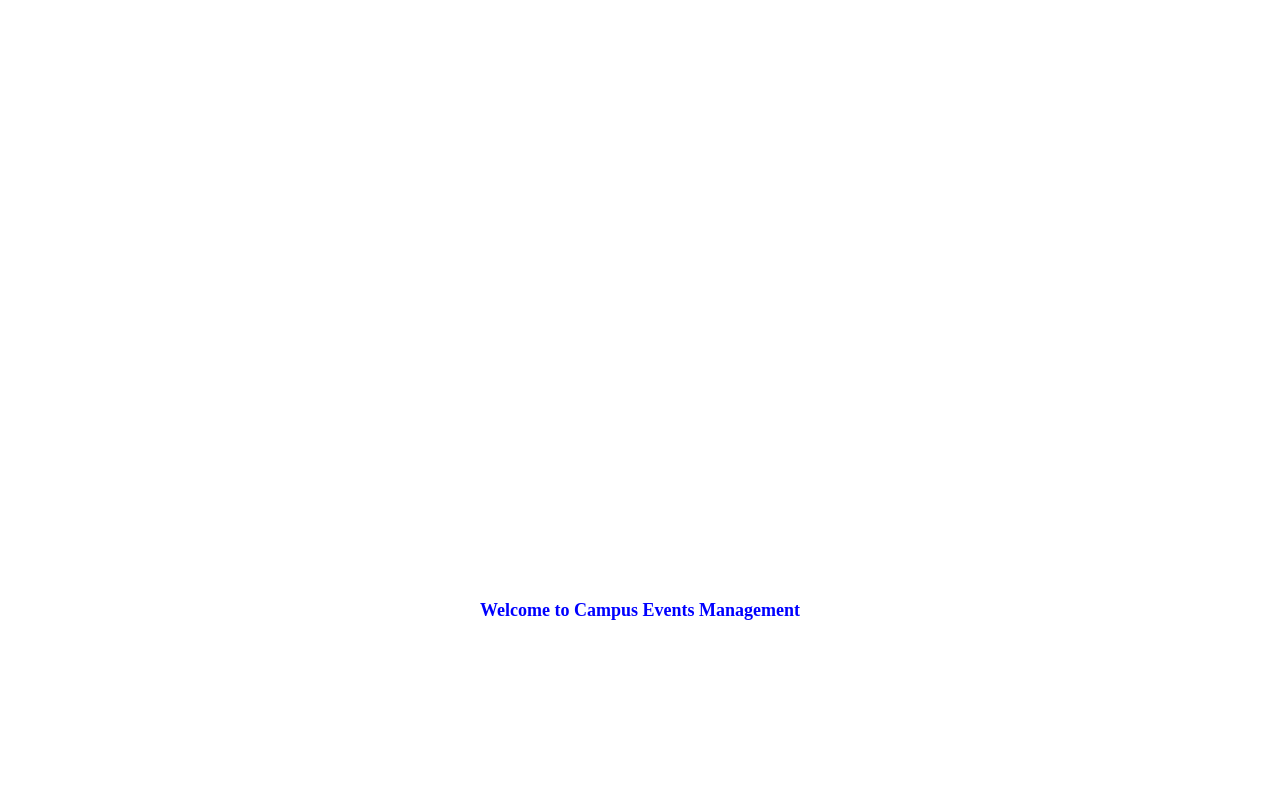
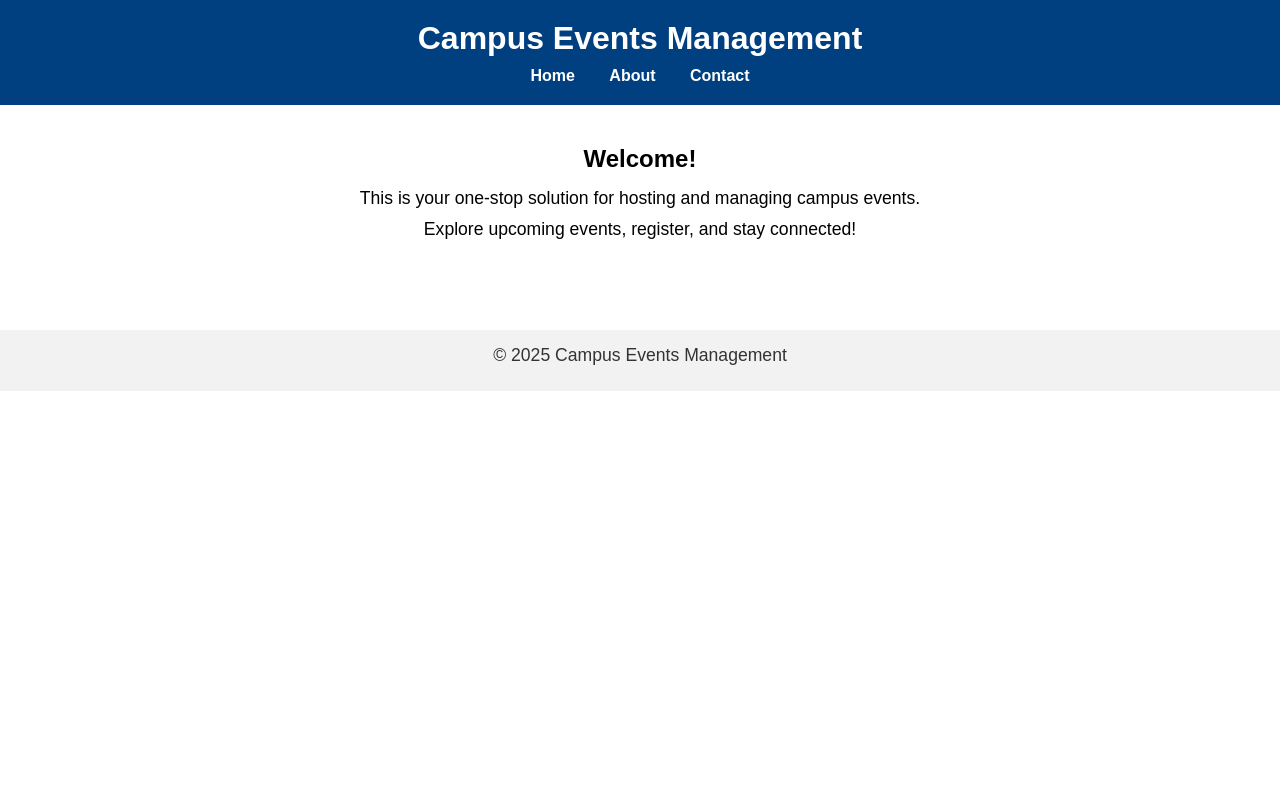
Before and after one commit to Hamza-Tanveer/campus_events_management_website, a website: page src/index.html in a window 1280 px wide. Shown: the top 800 px of the page. Drawn offline with Linux system fonts and the light colour scheme; files that its build step writes are made by us from their sources.

Commit message:
Added my pages

```diff
--- a/src/index.html
+++ b/src/index.html
@@ -1,13 +1,29 @@
 <!DOCTYPE html>
 <html lang="en">
 <head>
-    <meta charset="UTF-8">
-    <meta name="viewport" content="width=device-width, initial-scale=1.0">
-    <link rel="stylesheet" href="styles/styles.css">
-    <title>Home</title>
+  <meta charset="UTF-8">
+  <meta name="viewport" content="width=device-width, initial-scale=1.0">
+  <link rel="stylesheet" href="styles.css">
+  <title>Campus Events Management</title>
 </head>
 <body>
-    <h1 class="h1">Welcome to Campus Events Management</h1>
-    <p class="p">This website is your all in one solution for hosting events.</p>
+  <header>
+    <h1>Campus Events Management</h1>
+    <nav>
+      <a href="index.html">Home</a>
+      <a href="about.html">About</a>
+      <a href="contact.html">Contact</a>
+    </nav>
+  </header>
+
+  <main>
+    <h2>Welcome!</h2>
+    <p>This is your one-stop solution for hosting and managing campus events.</p>
+    <p>Explore upcoming events, register, and stay connected!</p>
+  </main>
+
+  <footer>
+    <p>&copy; 2025 Campus Events Management</p>
+  </footer>
 </body>
 </html>
--- /dev/null
+++ b/src/styles/styles.css
@@ -0,0 +1,59 @@
+/* General reset */
+body, h1, h2, p, nav, footer {
+    margin: 0;
+    padding: 0;
+    font-family: Arial, sans-serif;
+}
+
+/* Header */
+header {
+    background-color: #004080;
+    color: white;
+    padding: 20px 10px;
+    text-align: center;
+}
+
+header nav {
+    margin-top: 10px;
+}
+
+header nav a {
+    color: white;
+    text-decoration: none;
+    margin: 0 15px;
+    font-weight: bold;
+}
+
+header nav a:hover {
+    text-decoration: underline;
+}
+
+/* Main content */
+main {
+    padding: 40px 20px;
+    text-align: center;
+}
+
+/* Footer */
+footer {
+    background-color: #f2f2f2;
+    color: #333;
+    padding: 15px;
+    text-align: center;
+    margin-top: 40px;
+}
+
+/* Responsive text */
+h1 {
+    font-size: 2em;
+}
+
+h2 {
+    font-size: 1.5em;
+    margin-bottom: 15px;
+}
+
+p {
+    font-size: 1.1em;
+    margin-bottom: 10px;
+}
--- a/styles/styles.css
+++ /dev/null
@@ -1,17 +0,0 @@
-.h1 {
-    font-size: large;
-    font-weight: bold;
-    display: flex;
-    justify-content: center;
-    margin-top: 600px;
-    color: blue;
-}
-
-.p {
-    font-size: large;
-    font-weight: bold;
-    display: flex;
-    justify-content: center;
-    margin-top: 600px;
-    color: aqua;
-}
```
Also changed, not shown: src/about.html (+29 -0 lines), src/contact.html (+30 -0 lines).
